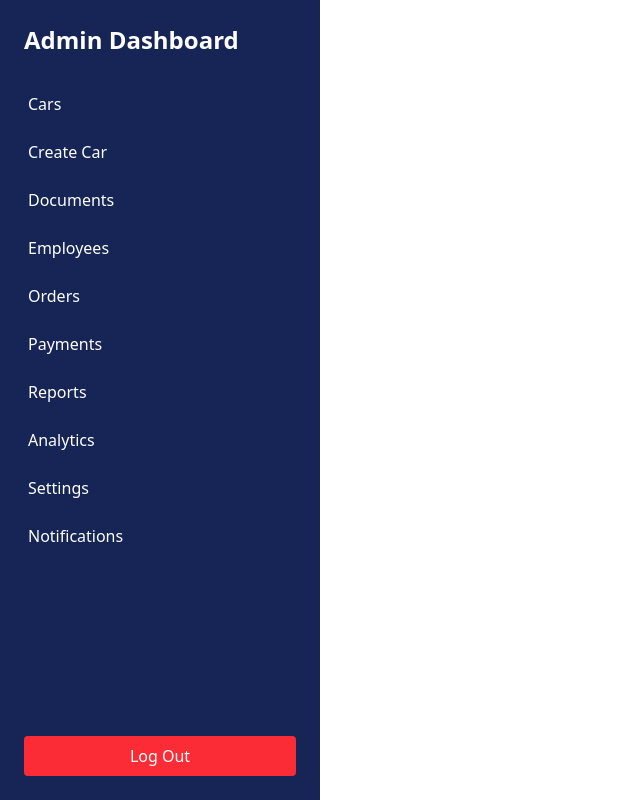
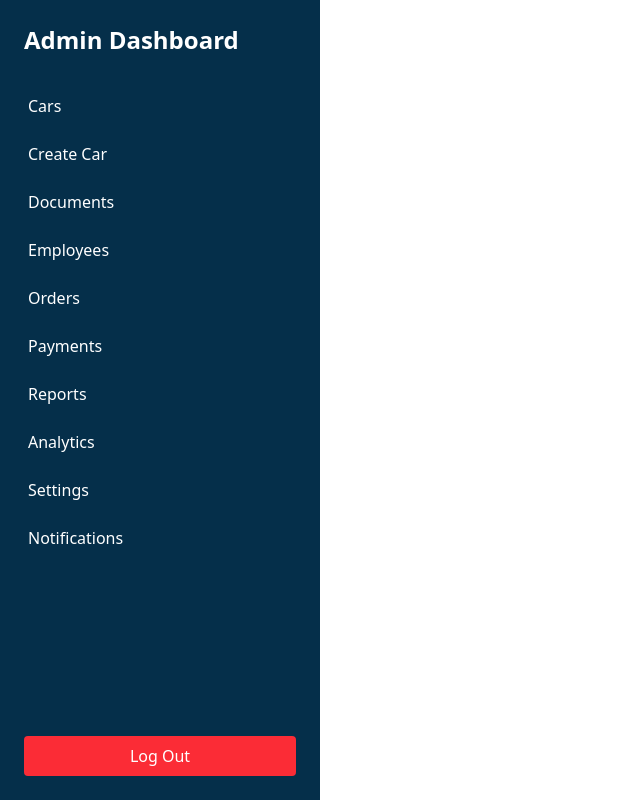
Before and after one commit to Jurayev311/react-15---dars, a React (Vite) app: page /admin in a window 1280 px wide. Shown: the whole page, without its empty margins (0-640 px from the left). Built offline with nearby package versions, Linux system fonts and the light colour scheme.

Commit message:
admin panel dizayni yangilandi kamchiliklar tuzatildi, admin panel ichidagi Linklar dinamik qilindi.

```diff
--- a/src/App.css
+++ b/src/App.css
@@ -3,6 +3,6 @@
 }
 
 #admin-sidebar .active {
-    background-color: rgb(48, 151, 255);
+    background-color: #194e84;
     border-radius: 5px;
 }
--- a/src/components/header/Header.jsx
+++ b/src/components/header/Header.jsx
@@ -3,7 +3,10 @@ import { Link, NavLink } from "react-router-dom";
 
 const Header = () => {
   return (
-    <header id="header" className="bg-gradient-to-r from-gray-900 to-gray-950 text-white p-5 shadow-md">
+    <header
+      id="header"
+      className="bg-gradient-to-r from-gray-900 to-gray-950 text-white p-5 shadow-md"
+    >
       <nav className="container mx-auto flex justify-between items-center">
         <div>
           <Link to="/" className="text-3xl font-extrabold tracking-wide">
--- a/src/components/hero/Hero.jsx
+++ b/src/components/hero/Hero.jsx
@@ -37,7 +37,7 @@
                 <p className="text-sm">Turlar</p>
               </div>
               <div className="text-center">
-                <h3 className="text-3xl font-bold text-white"><CountUp start={0} end={24} duration={3} />/7</h3>
+                <h3 className="text-3xl font-bold text-white"><CountUp start={0} end={24} duration={3} />/<CountUp start={0} end={7} duration={3} /></h3>
                 <p className="text-sm">Xizmat</p>
               </div>
             </div>
--- a/src/pages/admin/Admin.jsx
+++ b/src/pages/admin/Admin.jsx
@@ -1,42 +1,20 @@
 import React from 'react';
 import { Link, NavLink, Outlet } from 'react-router-dom';
+import {SIDEBARLINKS} from '../../static'
 
 const Admin = () => {
   return (
     <div id='admin-sidebar' className="flex">
-      <div className="w-80 bg-blue-950 text-white p-6 flex flex-col">
+      <div className="w-80 bg-sky-950 text-white p-6 flex flex-col">
         <p className="text-2xl font-bold">Admin Dashboard</p>
         <ul className="my-6 flex-1">
-          <li>
-            <NavLink to="cars" className="block py-3  indent-1">Cars</NavLink>
-          </li>
-          <li>
-            <NavLink to="createcar" className="block py-3  indent-1">Create Car</NavLink>
-          </li>
-          <li>
-            <NavLink to="documents" className="block py-3  indent-1">Documents</NavLink>
-          </li>
-          <li>
-            <NavLink to="employees" className="block py-3  indent-1">Employees</NavLink>
-          </li>
-          <li>
-            <NavLink to="orders" className="block py-3  indent-1">Orders</NavLink>
-          </li>
-          <li>
-            <NavLink to="payments" className="block py-3  indent-1">Payments</NavLink>
-          </li>
-          <li>
-            <NavLink to="reports" className="block py-3  indent-1">Reports</NavLink>
-          </li>
-          <li>
-            <NavLink to="analytics" className="block py-3  indent-1">Analytics</NavLink>
-          </li>
-          <li>
-            <NavLink to="settings" className="block py-3 indent-1">Settings</NavLink>
-          </li>
-          <li>
-            <NavLink to="notification" className="block py-3  indent-1">Notifications</NavLink>
-          </li>
+          {
+            SIDEBARLINKS?.map((link, inx) => (
+              <li key={inx}>
+                <NavLink to={link.path} className={`block py-2.5 my-1 indent-1 hover:bg-[#1c5691] rounded`}>{link.name}</NavLink>
+              </li>
+            ))
+          }
         </ul>
         <Link to={'/'}>
         <div className='block w-full bg-red-500 text-center rounded cursor-pointer'>
--- /dev/null
+++ b/src/static/index.js
@@ -0,0 +1,12 @@
+export const SIDEBARLINKS = [
+    { name: "Cars", path: "cars" },
+    { name: "Create Car", path: "createcar" },
+    { name: "Documents", path: "documents" },
+    { name: "Employees", path: "employees" },
+    { name: "Orders", path: "orders" },
+    { name: "Payments", path: "payments" },
+    { name: "Reports", path: "reports" },
+    { name: "Analytics", path: "analytics" },
+    { name: "Settings", path: "settings" },
+    { name: "Notifications", path: "notification" }
+  ];
```
